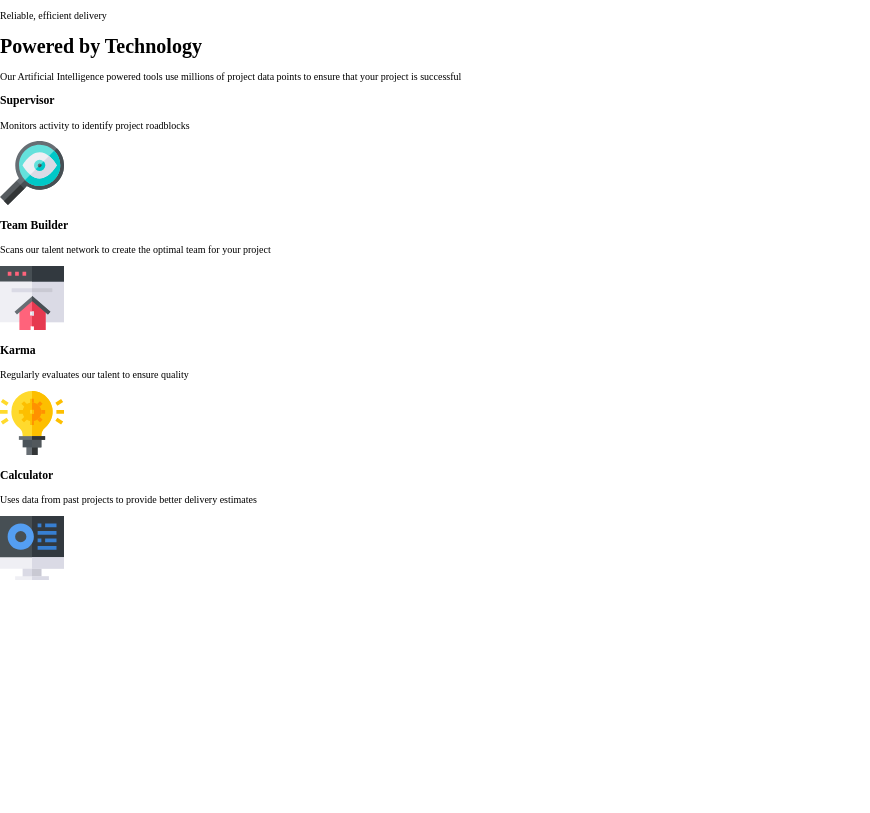
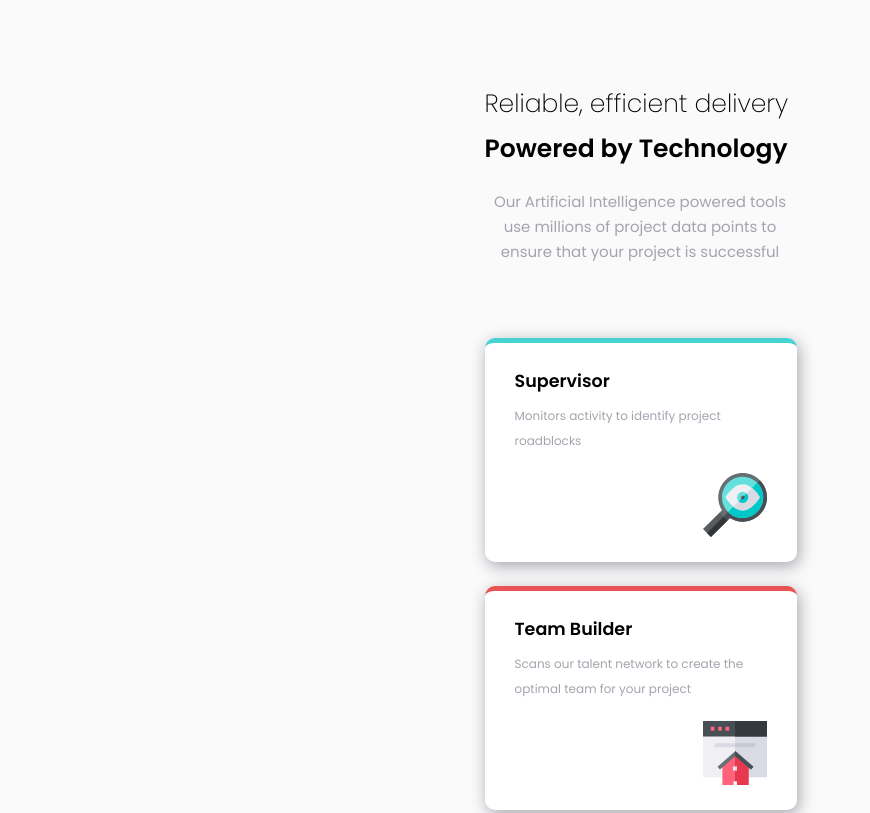
Before and after one commit to Yorsh355/four-card-feature-section-masterflex, a plain HTML site: page index.html in a window 1280 px wide. Shown: the top 813 px of the page, without its empty margins (0-870 px from the left). Drawn offline with Linux system fonts and the light colour scheme.

Commit message:
subiendo la totalidad de los archivos actualizados

```diff
--- a/index.html
+++ b/index.html
@@ -24,15 +24,15 @@
   </head>
   <body>
     <div class="contenedor">
-      <p>Reliable, efficient delivery</p>
-      <h1>Powered by Technology</h1>
+      <h1>Reliable, efficient delivery</h1>
+      <h2>Powered by Technology</h2>
       <p>
         Our Artificial Intelligence powered tools use millions of project data
         points to ensure that your project is successful
       </p>
 
       <div class="cards">
-        <div class="card">
+        <div class="card border-sup">
           <h3>Supervisor</h3>
           <p>Monitors activity to identify project roadblocks</p>
           <div class="imagen-card">
@@ -40,7 +40,7 @@
           </div>
         </div>
 
-        <div class="card">
+        <div class="card border-team">
           <h3>Team Builder</h3>
           <p>
             Scans our talent network to create the optimal team for your project
@@ -50,7 +50,7 @@
           </div>
         </div>
 
-        <div class="card">
+        <div class="card border-karma">
           <h3>Karma</h3>
           <p>Regularly evaluates our talent to ensure quality</p>
           <div class="imagen-card">
@@ -58,7 +58,7 @@
           </div>
         </div>
 
-        <div class="card">
+        <div class="card border-cal">
           <h3>Calculator</h3>
           <p>
             Uses data from past projects to provide better delivery estimates
--- a/style.css
+++ b/style.css
@@ -18,3 +18,88 @@ html {
 *:after {
   box-sizing: inherit;
 } /* Evitamos los efectos del padding y recalculamos pixeles para trabajar con rems */
+
+body {
+  min-height: 100vh;
+  font-size: 1.5rem;
+  display: flex;
+  flex-direction: column;
+  align-items: center;
+  justify-content: center;
+  font-family: "Poppins", sans-serif;
+  background-color: var(--veryLightGray);
+}
+
+p {
+  color: var(--grayishBlue);
+}
+h3 {
+  margin: 0;
+}
+
+.contenedor {
+  width: 37.5rem;
+  height: 136rem;
+  padding: 9rem 3.2rem 7.8rem;
+} /* Medidas contenedor */
+
+.contenedor h1 {
+  font-weight: 200;
+  color: var(--grayishBlu);
+  font-size: 2.5rem;
+  margin-top: 0;
+  margin-bottom: 1.6rem;
+}
+.contenedor h2 {
+  font-weight: 600;
+  font-size: 2.5rem;
+  margin-top: 0;
+  margin-bottom: 2.5rem;
+}
+
+.contenedor p {
+  text-align: center;
+  line-height: 2.5rem;
+  margin-bottom: 7.4rem;
+}
+
+.cards {
+  display: flex;
+  flex-direction: column;
+  gap: 2.4rem;
+}
+
+.card {
+  width: 31.2rem;
+  height: 22.4rem;
+  padding: 2.8rem 3rem;
+  border-radius: 1rem;
+  background-color: #fff;
+  box-shadow: 2px 4px 16px var(--grayishBlue);
+}
+.card p {
+  margin-top: 1.2rem;
+  margin-bottom: 2rem;
+  text-align: left;
+  font-size: 1.2rem;
+}
+.imagen-card {
+  /* width: 5.8rem;
+  height: 5.8rem; */ /* Si coloco las medidas no me aplica el flex */
+  display: flex;
+  flex-direction: row;
+  justify-content: right;
+}
+
+.border-sup {
+  border-top: 5px solid var(--cyan);
+}
+.border-team {
+  border-top: 5px solid var(--red);
+}
+.border-karma {
+  border-top: 5px solid var(--orange);
+}
+.border-cal {
+  border-top: 5px solid var(--blue);
+}
```
Also changed, not shown: design/mobile-design.jpg, 1 other file.
